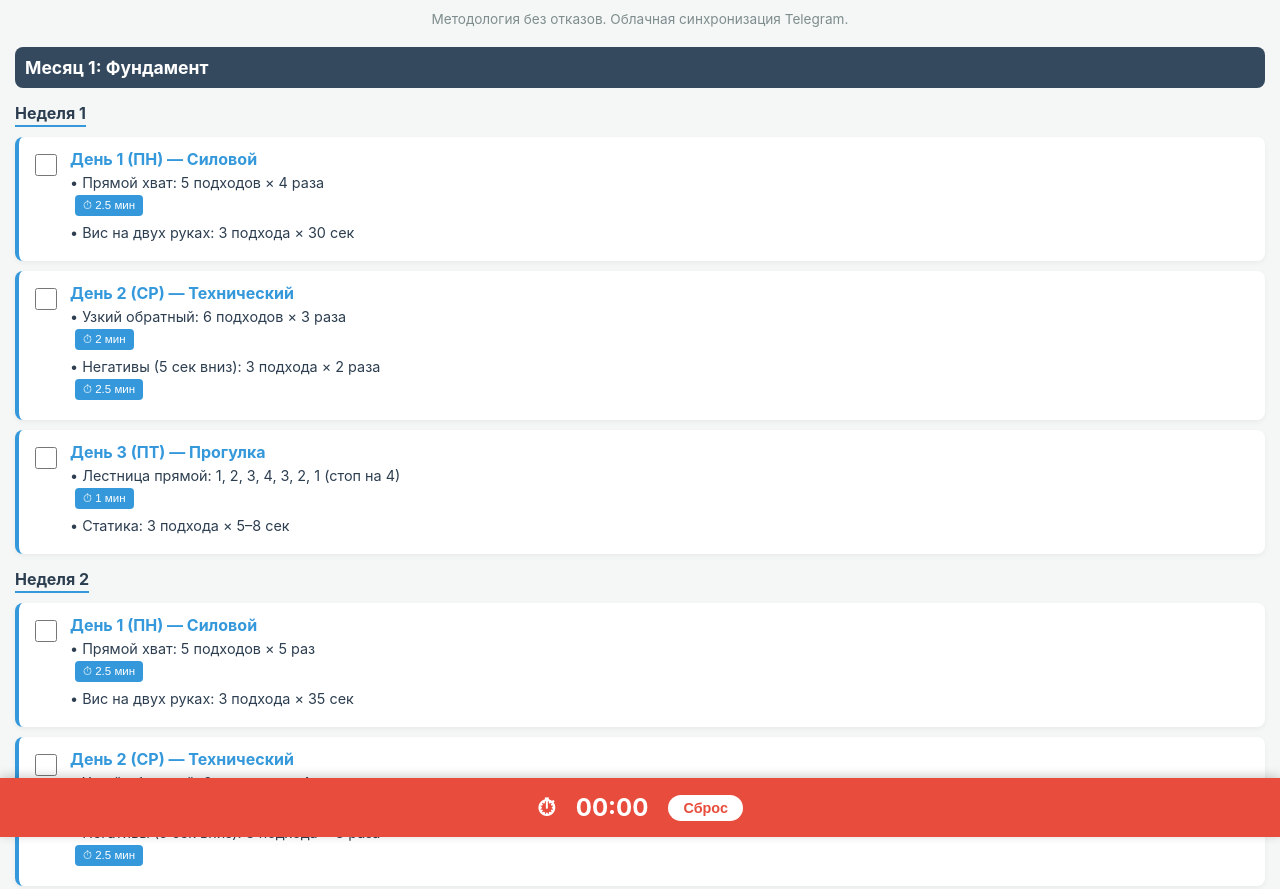
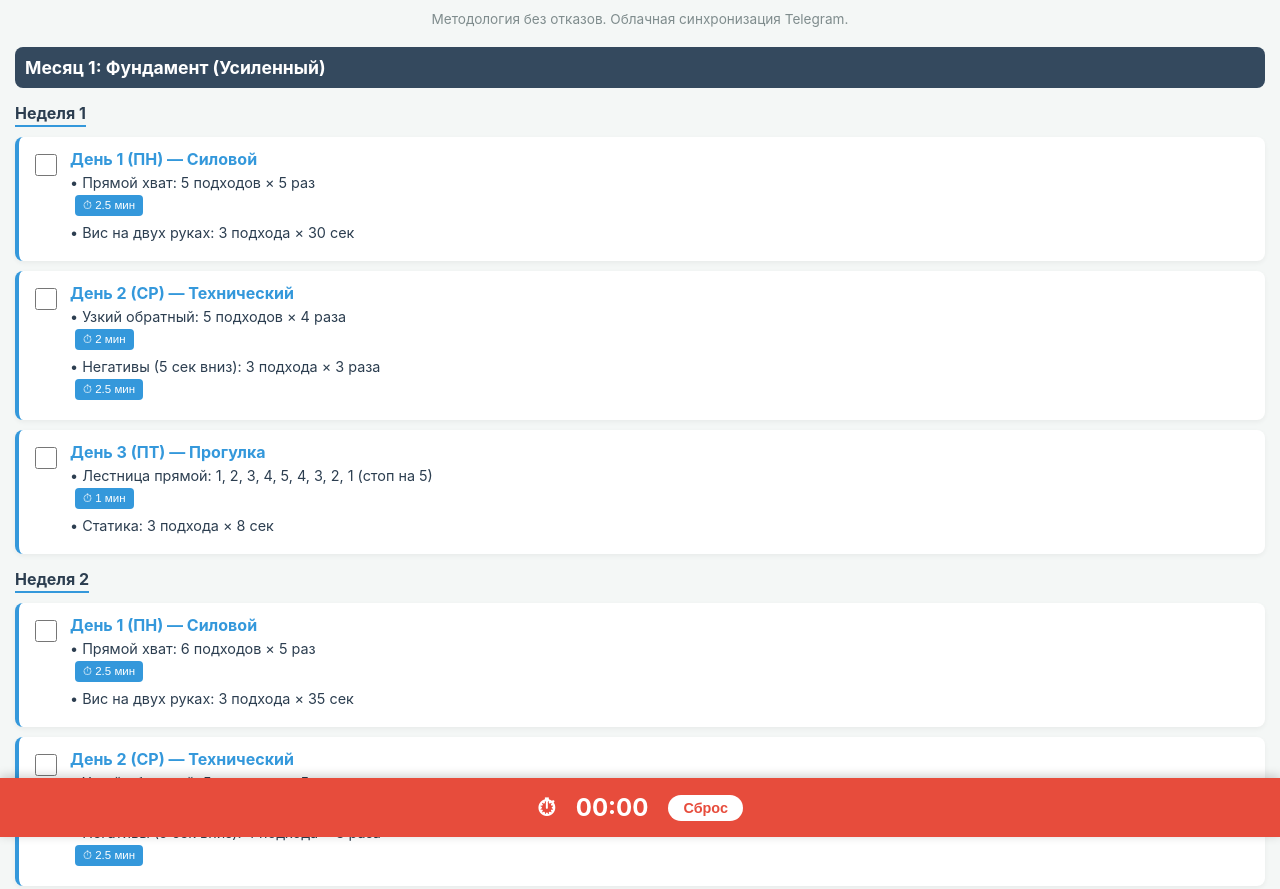
Before and after one commit to pxsxmx/pullups-app, a plain HTML site: page index.html in a window 1280 px wide. Shown: the part 63-952 px from the top of the page. Drawn offline with Linux system fonts and the light colour scheme.

Commit message:
Update index.html

```diff
--- a/index.html
+++ b/index.html
@@ -21,7 +21,8 @@
         .week-block { margin-top: 15px; }
         .week-title { font-weight: bold; margin-bottom: 10px; border-bottom: 2px solid var(--button-color); display: inline-block; padding-bottom: 2px; }
         .day-card { background-color: var(--card-bg); border-radius: 8px; padding: 12px; margin-bottom: 10px; box-shadow: 0 2px 5px rgba(0,0,0,0.05); border-left: 4px solid var(--button-color); display: flex; align-items: flex-start; gap: 10px; }
-        .day-card.rest { border-left-color: #27ae60; background-color: #eafaf1; }
+        /* Исправлен фон для темной темы */
+        .day-card.rest { border-left-color: #27ae60; background-color: rgba(39, 174, 96, 0.1); }
         .day-content { flex-grow: 1; }
         .day-name { font-weight: bold; font-size: 1em; margin-bottom: 5px; color: var(--button-color); }
         .day-card.rest .day-name { color: #27ae60; }
@@ -52,75 +53,75 @@
     <script>
         const workoutData = [
             {
-                month: "Месяц 1: Фундамент",
+                month: "Месяц 1: Фундамент (Усиленный)",
                 weeks: [
                     {
                         weekNum: 1,
                         days: [
-                            { id: "w1d1", name: "День 1 (ПН) — Силовой", exercises: [{text: "Прямой хват: 5 подходов × 4 раза", time: 150}, {text: "Вис на двух руках: 3 подхода × 30 сек", time: 0}] },
-                            { id: "w1d2", name: "День 2 (СР) — Технический", exercises: [{text: "Узкий обратный: 6 подходов × 3 раза", time: 120}, {text: "Негативы (5 сек вниз): 3 подхода × 2 раза", time: 150}] },
-                            { id: "w1d3", name: "День 3 (ПТ) — Прогулка", exercises: [{text: "Лестница прямой: 1, 2, 3, 4, 3, 2, 1 (стоп на 4)", time: 60}, {text: "Статика: 3 подхода × 5–8 сек", time: 0}] }
+                            { id: "w1d1", name: "День 1 (ПН) — Силовой", exercises: [{text: "Прямой хват: 5 подходов × 5 раз", time: 150}, {text: "Вис на двух руках: 3 подхода × 30 сек", time: 0}] },
+                            { id: "w1d2", name: "День 2 (СР) — Технический", exercises: [{text: "Узкий обратный: 5 подходов × 4 раза", time: 120}, {text: "Негативы (5 сек вниз): 3 подхода × 3 раза", time: 150}] },
+                            { id: "w1d3", name: "День 3 (ПТ) — Прогулка", exercises: [{text: "Лестница прямой: 1, 2, 3, 4, 5, 4, 3, 2, 1 (стоп на 5)", time: 60}, {text: "Статика: 3 подхода × 8 сек", time: 0}] }
                         ]
                     },
                     {
                         weekNum: 2,
                         days: [
-                            { id: "w2d1", name: "День 1 (ПН) — Силовой", exercises: [{text: "Прямой хват: 5 подходов × 5 раз", time: 150}, {text: "Вис на двух руках: 3 подхода × 35 сек", time: 0}] },
-                            { id: "w2d2", name: "День 2 (СР) — Технический", exercises: [{text: "Узкий обратный: 6 подходов × 4 раза", time: 120}, {text: "Негативы (5 сек вниз): 3 подхода × 3 раза", time: 150}] },
-                            { id: "w2d3", name: "День 3 (ПТ) — Прогулка", exercises: [{text: "Лестница прямой: 1, 2, 3, 4, 3, 2, 1 (стоп на 4)", time: 60}, {text: "Статика: 3 подхода × 8-10 сек", time: 0}] }
+                            { id: "w2d1", name: "День 1 (ПН) — Силовой", exercises: [{text: "Прямой хват: 6 подходов × 5 раз", time: 150}, {text: "Вис на двух руках: 3 подхода × 35 сек", time: 0}] },
+                            { id: "w2d2", name: "День 2 (СР) — Технический", exercises: [{text: "Узкий обратный: 5 подходов × 5 раз", time: 120}, {text: "Негативы (5 сек вниз): 4 подхода × 3 раза", time: 150}] },
+                            { id: "w2d3", name: "День 3 (ПТ) — Прогулка", exercises: [{text: "Лестница прямой: 1, 2, 3, 4, 5, 4, 3, 2, 1", time: 60}, {text: "Статика: 3 подхода × 10 сек", time: 0}] }
                         ]
                     },
                     {
                         weekNum: 3,
                         days: [
-                            { id: "w3d1", name: "День 1 (ПН) — Силовой", exercises: [{text: "Прямой хват: 5 подходов × 5 раз (контроль темпа)", time: 150}, {text: "Вис на двух руках: 3 подхода × 40 сек", time: 0}] },
-                            { id: "w3d2", name: "День 2 (СР) — Технический", exercises: [{text: "Узкий обратный: 5 подходов × 5 раз", time: 120}, {text: "Медленные негативы: 3 подхода × 2 раза", time: 150}] },
-                            { id: "w3d3", name: "День 3 (ПТ) — Прогулка", exercises: [{text: "Лестница прямой: 1, 2, 3, 4, 3, 2, 1 (стоп на 4)", time: 60}, {text: "Статика: 3 подхода × 10 сек", time: 0}] }
+                            { id: "w3d1", name: "День 1 (ПН) — Силовой", exercises: [{text: "Прямой хват: 6 подходов × 5 раз (контроль темпа)", time: 150}, {text: "Вис на двух руках: 3 подхода × 40 сек", time: 0}] },
+                            { id: "w3d2", name: "День 2 (СР) — Технический", exercises: [{text: "Узкий обратный: 6 подходов × 5 раз", time: 120}, {text: "Медленные негативы: 3 подхода × 3 раза", time: 150}] },
+                            { id: "w3d3", name: "День 3 (ПТ) — Прогулка", exercises: [{text: "Лестница прямой: 1, 2, 3, 4, 5, 4, 3, 2, 1", time: 60}, {text: "Статика: 3 подхода × 12 сек", time: 0}] }
                         ]
                     },
                     {
                         weekNum: 4,
                         days: [
-                            { id: "w4d1", name: "День 1 (ПН) — Разгрузка", rest: true, exercises: [{text: "Прямой хват: 3 подхода × 4 раза", time: 120}, {text: "Вис: 2 подхода × 30 сек", time: 0}] },
-                            { id: "w4d2", name: "День 2 (СР) — Разгрузка", rest: true, exercises: [{text: "Узкий обратный: 3 подхода × 3 раза", time: 120}, {text: "Негативы: 2 подхода × 2 раза", time: 0}] },
-                            { id: "w4d3", name: "День 3 (ПТ) — Разгрузка", rest: true, exercises: [{text: "Лестница: 1, 2, 3, 2, 1", time: 60}, {text: "Статика: 2 подхода × 5 сек", time: 0}] }
+                            { id: "w4d1", name: "День 1 (ПН) — Разгрузка", rest: true, exercises: [{text: "Прямой хват: 3 подхода × 5 раз", time: 120}, {text: "Вис: 2 подхода × 30 сек", time: 0}] },
+                            { id: "w4d2", name: "День 2 (СР) — Разгрузка", rest: true, exercises: [{text: "Узкий обратный: 3 подхода × 4 раза", time: 120}, {text: "Негативы: 2 подхода × 2 раза", time: 0}] },
+                            { id: "w4d3", name: "День 3 (ПТ) — Разгрузка", rest: true, exercises: [{text: "Лестница: 1, 2, 3, 4, 3, 2, 1", time: 60}, {text: "Статика: 2 подхода × 8 сек", time: 0}] }
                         ]
                     }
                 ]
             },
             {
-                month: "Месяц 2: Наращивание",
+                month: "Месяц 2: Наращивание (Плотность)",
                 weeks: [
                     {
                         weekNum: 5,
                         days: [
-                            { id: "w5d1", name: "День 1 (ПН) — Плотность", exercises: [{text: "Накопить 30 раз (не более 4 за подход)", time: 90}] },
-                            { id: "w5d2", name: "День 2 (СР) — Комби", exercises: [{text: "Разнохват: 3 подх × 4 на сторону", time: 120}, {text: "Широкий хват: 4 подх × 3 раза", time: 120}, {text: "Вис: 3 подхода × 40 сек", time: 0}] },
-                            { id: "w5d3", name: "День 3 (ПТ) — Паузы", exercises: [{text: "Лестница с паузой 3 сек: 2, 3, 4, 5, 4, 3, 2", time: 90}, {text: "Узкий хват: 3 подхода × 4 раза", time: 0}] }
+                            { id: "w5d1", name: "День 1 (ПН) — Плотность", exercises: [{text: "Накопить 35 раз за 15 мин (не более 5 за подход)", time: 90}] },
+                            { id: "w5d2", name: "День 2 (СР) — Комби", exercises: [{text: "Разнохват: 3 подх × 5 на сторону", time: 120}, {text: "Широкий хват: 4 подх × 4 раза", time: 120}, {text: "Вис: 3 подхода × 40 сек", time: 0}] },
+                            { id: "w5d3", name: "День 3 (ПТ) — Паузы", exercises: [{text: "Лестница с паузой 3 сек: 2, 3, 4, 5, 4, 3, 2", time: 90}, {text: "Узкий хват: 3 подхода × 5 раз", time: 0}] }
                         ]
                     },
                     {
                         weekNum: 6,
                         days: [
-                            { id: "w6d1", name: "День 1 (ПН) — Плотность", exercises: [{text: "Накопить 35 раз (не более 4 за подход)", time: 90}] },
-                            { id: "w6d2", name: "День 2 (СР) — Комби", exercises: [{text: "Разнохват: 3 подх × 5 на сторону", time: 120}, {text: "Широкий хват: 4 подх × 4 раза", time: 120}, {text: "Вис: 3 подхода × 45 сек", time: 0}] },
-                            { id: "w6d3", name: "День 3 (ПТ) — Паузы", exercises: [{text: "Лестница с паузой 3 сек: 2, 3, 4, 5, 4, 3, 2", time: 90}, {text: "Узкий хват: 3 подхода × 5 раз", time: 0}] }
+                            { id: "w6d1", name: "День 1 (ПН) — Плотность", exercises: [{text: "Накопить 40 раз за 15 мин (не более 5 за подход)", time: 90}] },
+                            { id: "w6d2", name: "День 2 (СР) — Комби", exercises: [{text: "Разнохват: 3 подх × 6 на сторону", time: 120}, {text: "Широкий хват: 4 подх × 5 раз", time: 120}, {text: "Вис: 3 подхода × 45 сек", time: 0}] },
+                            { id: "w6d3", name: "День 3 (ПТ) — Паузы", exercises: [{text: "Лестница с паузой 3 сек: 2, 3, 4, 5, 6, 5, 4, 3, 2", time: 90}, {text: "Узкий хват: 3 подхода × 6 раз", time: 0}] }
                         ]
                     },
                     {
                         weekNum: 7,
                         days: [
-                            { id: "w7d1", name: "День 1 (ПН) — Плотность", exercises: [{text: "Накопить 40 раз (не более 4 за подход)", time: 90}] },
-                            { id: "w7d2", name: "День 2 (СР) — Комби", exercises: [{text: "Разнохват (контроль негатива): 3 подх × 5", time: 120}, {text: "Широкий хват: 4 подх × 4 раза", time: 120}, {text: "Вис: 3 подхода × 50 сек", time: 0}] },
-                            { id: "w7d3", name: "День 3 (ПТ) — Паузы", exercises: [{text: "Лестница с паузой 3 сек: 2, 3, 4, 5, 4, 3, 2", time: 90}, {text: "Узкий хват: 3 подхода × 5 раз", time: 0}] }
+                            { id: "w7d1", name: "День 1 (ПН) — Плотность", exercises: [{text: "Накопить 45 раз за 15 мин (не более 5 за подход)", time: 90}] },
+                            { id: "w7d2", name: "День 2 (СР) — Комби", exercises: [{text: "Разнохват (контроль негатива): 3 подх × 6", time: 120}, {text: "Широкий хват: 5 подх × 4 раза", time: 120}, {text: "Вис: 3 подхода × 50 сек", time: 0}] },
+                            { id: "w7d3", name: "День 3 (ПТ) — Паузы", exercises: [{text: "Лестница с паузой 3 сек: 2, 3, 4, 5, 6, 5, 4, 3, 2", time: 90}, {text: "Узкий хват: 4 подхода × 5 раз", time: 0}] }
                         ]
                     },
                     {
                         weekNum: 8,
                         days: [
-                            { id: "w8d1", name: "День 1 (ПН) — Разгрузка", rest: true, exercises: [{text: "Накопить 20 раз (подходы по 3-4)", time: 120}] },
+                            { id: "w8d1", name: "День 1 (ПН) — Разгрузка", rest: true, exercises: [{text: "Накопить 25 раз (подходы по 3-4)", time: 120}] },
                             { id: "w8d2", name: "День 2 (СР) — Разгрузка", rest: true, exercises: [{text: "Вис на двух руках: 3 подхода × 40 сек", time: 0}, {text: "Статика: 3 подхода × 5–8 сек", time: 0}] },
-                            { id: "w8d3", name: "День 3 (ПТ) — Разгрузка", rest: true, exercises: [{text: "Лёгкая лестница: 1, 2, 3, 2, 1", time: 60}, {text: "Вис на расслабленных руках: 2 подхода × 30 сек", time: 0}] }
+                            { id: "w8d3", name: "День 3 (ПТ) — Разгрузка", rest: true, exercises: [{text: "Лёгкая лестница: 1, 2, 3, 4, 3, 2, 1", time: 60}, {text: "Вис на расслабленных руках: 2 подхода × 30 сек", time: 0}] }
                         ]
                     }
                 ]
@@ -131,33 +132,33 @@
                     {
                         weekNum: 9,
                         days: [
-                            { id: "w9d1", name: "День 1 (ПН) — 25 дробями", exercises: [{text: "Схема (прямой): 6+5+5+4+3+2 = 25", time: 120}] },
-                            { id: "w9d2", name: "День 2 (СР) — Подсобка", exercises: [{text: "Супер-медленные (5/5 сек): 3 подхода × 2 раза", time: 150}, {text: "Вис на одной руке: 3 подх × 10–15 сек", time: 0}, {text: "Обычные подтягивания: 2 подхода × 5–6 раз", time: 0}] },
-                            { id: "w9d3", name: "День 3 (ПТ) — Кровоток", exercises: [{text: "Прямой хват (очень легко): 4 подхода × 5-6 раз", time: 120}, {text: "Вис на расслабленных: 2 подхода × 40 сек", time: 0}] }
+                            { id: "w9d1", name: "День 1 (ПН) — 28 дробями", exercises: [{text: "Схема (прямой): 7+6+5+4+3+3 = 28", time: 120}] },
+                            { id: "w9d2", name: "День 2 (СР) — Подсобка", exercises: [{text: "Супер-медленные (5/5 сек): 3 подхода × 3 раза", time: 150}, {text: "Вис на одной руке: 3 подх × 10–15 сек", time: 0}, {text: "Обычные подтягивания: 3 подхода × 6 раз", time: 0}] },
+                            { id: "w9d3", name: "День 3 (ПТ) — Кровоток", exercises: [{text: "Прямой хват (очень легко): 4 подхода × 6 раз", time: 120}, {text: "Вис на расслабленных: 2 подхода × 40 сек", time: 0}] }
                         ]
                     },
                     {
                         weekNum: 10,
                         days: [
-                            { id: "w10d1", name: "День 1 (ПН) — 25 дробями", exercises: [{text: "Схема: 7+5+5+4+4 = 25", time: 120}] },
-                            { id: "w10d2", name: "День 2 (СР) — Подсобка", exercises: [{text: "Супер-медленные (5/5 сек): 3 подхода × 2 раза", time: 150}, {text: "Вис на одной руке: 3 подх × 15 сек", time: 0}, {text: "Обычные подтягивания: 2 подхода × 6–7 раз", time: 0}] },
-                            { id: "w10d3", name: "День 3 (ПТ) — Кровоток", exercises: [{text: "Прямой хват (легко): 4 подхода × 6 раз", time: 120}, {text: "Вис: 2 подхода × 40 сек", time: 0}] }
+                            { id: "w10d1", name: "День 1 (ПН) — 28 дробями", exercises: [{text: "Схема: 8+6+5+5+4 = 28", time: 120}] },
+                            { id: "w10d2", name: "День 2 (СР) — Подсобка", exercises: [{text: "Супер-медленные (5/5 сек): 3 подхода × 3 раза", time: 150}, {text: "Вис на одной руке: 3 подх × 15 сек", time: 0}, {text: "Обычные подтягивания: 3 подхода × 7 раз", time: 0}] },
+                            { id: "w10d3", name: "День 3 (ПТ) — Кровоток", exercises: [{text: "Прямой хват (легко): 4 подхода × 7 раз", time: 120}, {text: "Вис: 2 подхода × 40 сек", time: 0}] }
                         ]
                     },
                     {
                         weekNum: 11,
                         days: [
-                            { id: "w11d1", name: "День 1 (ПН) — 25 дробями", exercises: [{text: "Схема: 8+5+5+5+2 = 25", time: 120}] },
-                            { id: "w11d2", name: "День 2 (СР) — Подсобка", exercises: [{text: "Супер-медленные: 3 подхода × 3 раза", time: 150}, {text: "Вис на одной руке: 3 подх × 15 сек", time: 0}, {text: "Обычные подтягивания (контроль): 2 подх × 8 раз", time: 0}] },
-                            { id: "w11d3", name: "День 3 (ПТ) — Кровоток", exercises: [{text: "Подтягивания: 4 подхода × 6 раз", time: 120}, {text: "Вис: 2 подхода × 40 сек", time: 0}] }
+                            { id: "w11d1", name: "День 1 (ПН) — 30 дробями", exercises: [{text: "Схема: 10+7+6+4+3 = 30", time: 120}] },
+                            { id: "w11d2", name: "День 2 (СР) — Подсобка", exercises: [{text: "Супер-медленные: 3 подхода × 4 раза", time: 150}, {text: "Вис на одной руке: 3 подх × 15 сек", time: 0}, {text: "Обычные подтягивания (контроль): 3 подх × 8 раз", time: 0}] },
+                            { id: "w11d3", name: "День 3 (ПТ) — Кровоток", exercises: [{text: "Подтягивания: 4 подхода × 8 раз", time: 120}, {text: "Вис: 2 подхода × 40 сек", time: 0}] }
                         ]
                     },
                     {
                         weekNum: 12,
                         days: [
-                            { id: "w12d1", name: "День 1 (ПН) — 25 дробями", exercises: [{text: "Схема: 10+5+5+5 = 25", time: 120}] },
-                            { id: "w12d2", name: "День 2 (СР) — Репетиция", exercises: [{text: "Один подход на 12–15 раз (плавно, не в отказ)", time: 0}, {text: "Вис, растяжка (запомни легкость)", time: 0}] },
-                            { id: "w12d3", name: "День 3 (ПТ) — Кровоток (последняя)", exercises: [{text: "Подтягивания (идеальная техника): 3 подх × 6 раз", time: 120}, {text: "Вис на расслабленных: 2 подхода × 45 сек", time: 0}] }
+                            { id: "w12d1", name: "День 1 (ПН) — 30 дробями", exercises: [{text: "Схема: 12+8+6+4 = 30", time: 120}] },
+                            { id: "w12d2", name: "День 2 (СР) — Репетиция", exercises: [{text: "Один подход на 15–18 раз (плавно, не в отказ)", time: 0}, {text: "Вис, растяжка (запомни легкость)", time: 0}] },
+                            { id: "w12d3", name: "День 3 (ПТ) — Кровоток (последняя)", exercises: [{text: "Подтягивания (идеальная техника): 3 подх × 8 раз", time: 120}, {text: "Вис на расслабленных: 2 подхода × 45 сек", time: 0}] }
                         ]
                     }
                 ]
@@ -168,7 +169,6 @@
         const container = document.getElementById('workout-container');
         const loader = document.getElementById('loader');
 
-        // Инициализация приложения и загрузка данных из облака Telegram
         function initApp() {
             if (window.Telegram && window.Telegram.WebApp) {
                 window.Telegram.WebApp.expand();
@@ -181,7 +181,6 @@
                         renderWorkouts();
                     });
                 } else {
-                    // Fallback если облако недоступно
                     try { savedProgress = JSON.parse(localStorage.getItem('pullups_progress') || '{}'); } catch(e) {}
                     renderWorkouts();
                 }
@@ -191,7 +190,6 @@
             }
         }
 
-        // Отрисовка интерфейса
         function renderWorkouts() {
             let fullHtml = '';
             workoutData.forEach(monthData => {
@@ -228,7 +226,6 @@
             container.style.display = 'block';
         }
 
-        // Сохранение в облако Telegram
         function toggleProgress(id, checked) {
             savedProgress[id] = checked;
             const val = JSON.stringify(savedProgress);
@@ -236,7 +233,6 @@
             if (window.Telegram && window.Telegram.WebApp && window.Telegram.WebApp.CloudStorage) {
                 window.Telegram.WebApp.CloudStorage.setItem('pullups_progress', val);
             }
-            // Дублируем в localStorage на всякий случай
             localStorage.setItem('pullups_progress', val);
 
             if (window.Telegram && window.Telegram.WebApp && window.Telegram.WebApp.HapticFeedback) {
@@ -303,7 +299,6 @@
             }
         }
 
-        // Запуск
         initApp();
     </script>
 </body>
```
